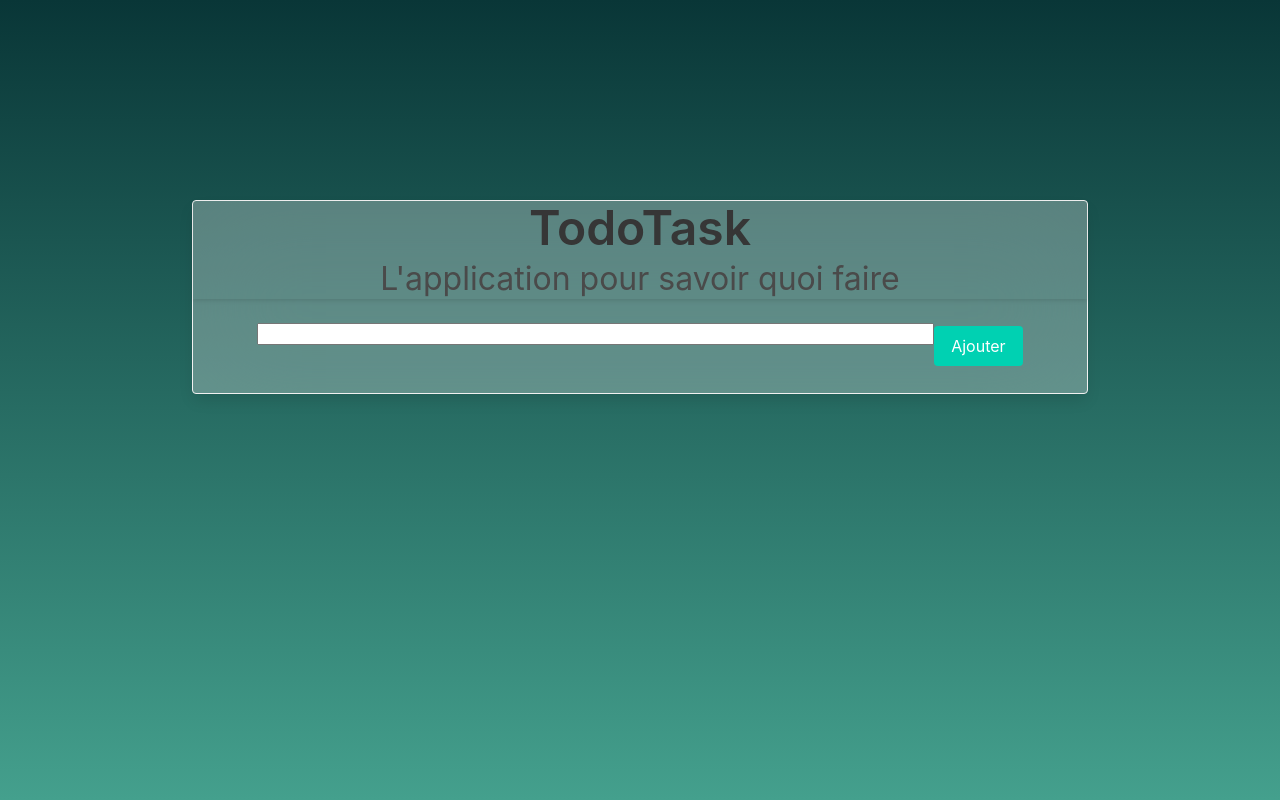
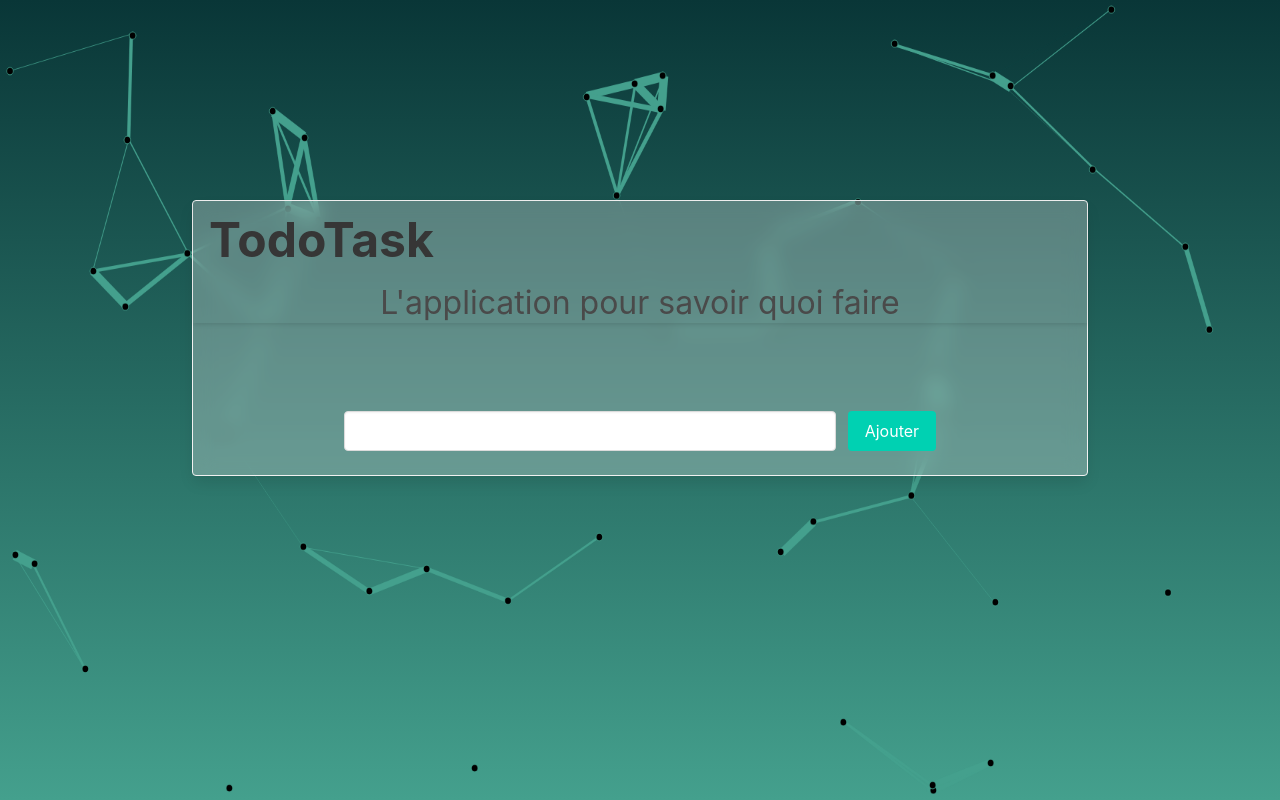
Before and after one commit to TiThuthur/todotask, a plain HTML site: page index.html in a window 1280 px wide. Drawn offline with nearby package versions, Linux system fonts and the light colour scheme.

Commit message:
il faut maintenant commencer la partie fonctionnel

```diff
--- a/asset/css/style.css
+++ b/asset/css/style.css
@@ -21,11 +21,12 @@ canvas {
   z-index: -1;
 }
 
+
 .card.glass {
   margin: 25vh 15vw;
   border: #f1f1f1 1px solid;
   background-color: rgb(242, 242, 242, 0.3);
-  backdrop-filter: blur(50px);
+  backdrop-filter: blur(10px);
 }
 
 .card-header {
@@ -39,7 +40,7 @@ canvas {
     align-items: center;
 }
 
-.card input {
 
-  width: 80%;
+.card .input-field{
+  width: 70%;
 }
--- a/asset/js/agent.js
+++ b/asset/js/agent.js
@@ -19,15 +19,22 @@ const animate = () => {
 
       const dist = agent.pos.distance(other.pos);
 
-      console.log(Math.map(0, 200, 12, 1));
-      // context.lineWidth =
+      if (dist > 200) continue;
+
+      context.save();
+      context.lineWidth = distanceMap(dist, 200, 12);
+      context.beginPath();
+      context.moveTo(agent.pos.x, agent.pos.y);
+      context.lineTo(other.pos.x, other.pos.y);
+      context.stroke();
+      context.restore();
     }
-    agents.forEach((agent) => {
-      agent.update();
-      agent.draw(context);
-      agent.bounce(width, height);
-    });
   }
+  agents.forEach((agent) => {
+    agent.update();
+    agent.draw(context);
+    agent.bounce(width, height);
+  });
   window.requestAnimationFrame(animate);
 };
 animate();
--- a/asset/js/class.js
+++ b/asset/js/class.js
@@ -31,10 +31,12 @@ class Agent {
     context.beginPath();
 
     context.lineWith = 4;
-    context.strokeStyle = "white";
+    context.strokeStyle = "#44a08d";
+    context.fillStyle = "black";
 
     context.arc(this.pos.x, this.pos.y, this.radius, 0, Math.PI * 2);
 
+    context.fill();
     context.stroke();
   }
 }
--- a/asset/js/function.js
+++ b/asset/js/function.js
@@ -7,21 +7,17 @@ const getRandomInteger = (min, max) => {
 };
 
 /**
+ *
+ * @param dist input distance (variable)
+ * @param distanceMax maximal distance (fixed)
+ * @param outputMax output max of the function (fixed)
+ * @example
  *  try to find the linearization of the value
+ * for dist = 100, distanceMax = 200 and outputMax =12
+ * @returns 8.33
  *
- * exemple : pour 200 on a 12
- * pour 100 on a 8.33 (calcul faux mais s'appuyer sur l'exemple)
  *
  */
-// const distanceMap= (dist,max,outputMin,outputMax)=>{
-//   let output
-//   outputMax=12
-//   outputMin=1
-//   dist=100
-//   max=200
-
-//   if (dist > max) return 0
-
-//   output= dist/outputMax *outputMin
-
-// }
+const distanceMap = (dist, distanceMax, outputMax) => {
+  return (distanceMax - dist) / outputMax;
+};
--- a/index.html
+++ b/index.html
@@ -17,13 +17,29 @@
   <body>
     <div class="card glass">
       <div class="card-header">
-        <p class="title is-1">TodoTask</p>
-        <p class="subtitle is-3">L'application pour savoir quoi faire</p>
+        <h1 class="card-header-title title is-1">TodoTask</h1>
+        <h2 class="card-header-subtitle subtitle is-3 is-spaced">
+          L'application pour savoir quoi faire
+        </h2>
       </div>
       <div class="card-content">
-        <ul></ul>
-        <input type="text" class="block" />
-        <button type="button" class="button is-primary block">Ajouter</button>
+        <div class="content">
+          <ul></ul>
+        </div>
+      </div>
+      <div class="card-content">
+        <div class="input-field block">
+          <div class="field is-grouped">
+            <div class="control is-expanded">
+              <input type="text" class="input" />
+            </div>
+            <div class="control">
+              <button type="button" class="button is-primary block">
+                Ajouter
+              </button>
+            </div>
+          </div>
+        </div>
       </div>
     </div>
     <canvas width="1920" height="1080"></canvas>
```
